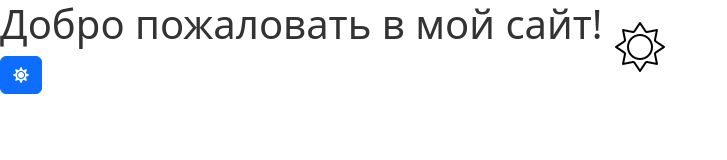
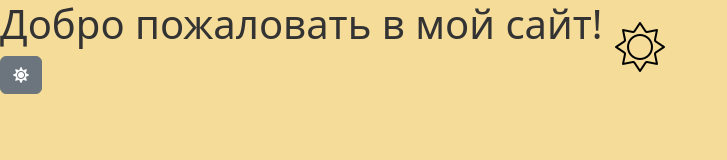
Before and after one commit to gumirus/light_theme_and_dark, a plain HTML site: page index.html in a window 1280 px wide. Shown: the whole page, without its empty margins (0-727 px from the left). Drawn offline with nearby package versions, Linux system fonts and the light colour scheme.

Commit message:
remove button img

```diff
--- a/index.html
+++ b/index.html
@@ -19,7 +19,7 @@
   </head>
   <body>
     <h1>Добро пожаловать в мой сайт!</h1>
-    <button class="btn btn-primary" id="switch-theme">
+    <button class="btn btn-secondary" id="switch-theme">
       <i class="fas fa-sun" id="light-icon"></i>
       <i class="fas fa-moon" id="dark-icon"></i>
     </button>
--- a/style.css
+++ b/style.css
@@ -9,12 +9,9 @@
 
 /* Светлый фон с иконкой солнца */
 .light-theme {
-  background-color: #fff;
+  background-color: rgb(245, 220, 153);
   background-image: url("sun.png");
   background-repeat: no-repeat;
   background-position: center;
   color: #333;
 }
-button img {
-  width: 50px;
-}
```
